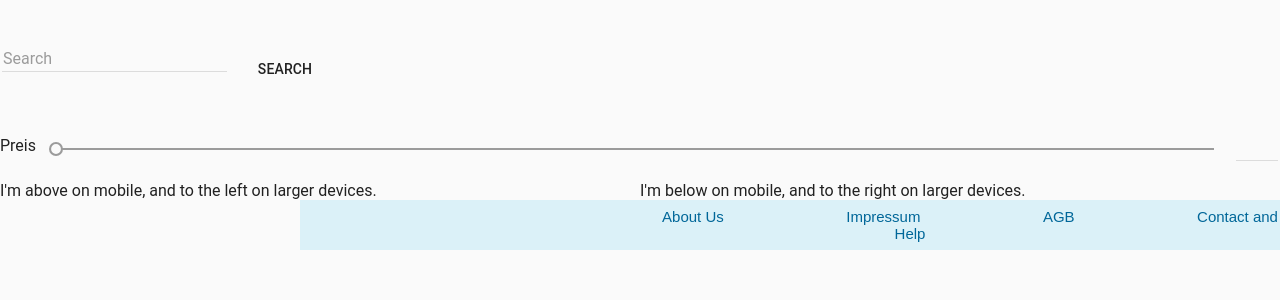
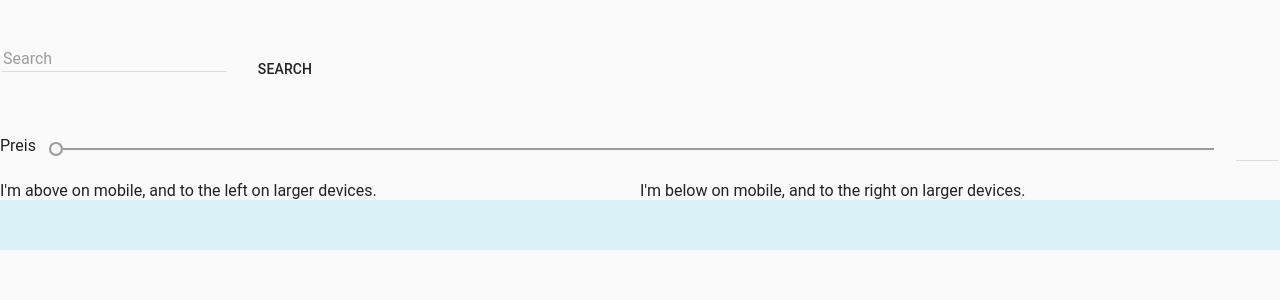
Before and after one commit to elsen1337/TeamFulda2019_1, a PHP site: page /AngularJS-Prototype/index.html in a window 1280 px wide; the page is wider, and only the part inside the window is pictured. Shown: the part 278-578 px from the top of that part. Run offline with PHP 8.4, Linux system fonts and the light colour scheme.

Commit message:
Update style.css
margin geändert zu margin-top

```diff
--- a/AngularJS-Prototype/style.css
+++ b/AngularJS-Prototype/style.css
@@ -58,7 +58,7 @@
 
 footer{
     z-index: 1;
-    margin: 300px;
+    margin-top: 300px;
     left: 0;
     bottom: 0;
     width: 100%;
```
